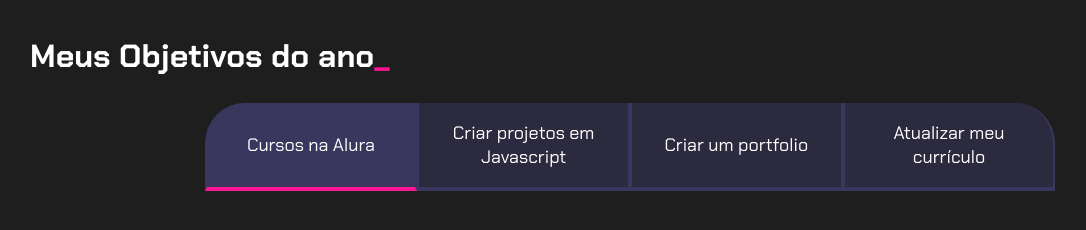
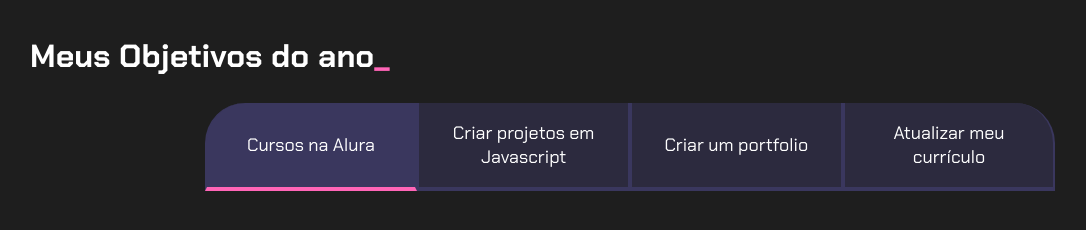
Before and after one commit to santiagoclara/Projeto-de-vida1.0, a plain HTML site: page js-projeto-de-vida-codigo-base/js-projeto-de-vida-codigo-base/index.html in a window 1280 px wide. Both pictures are taken after a click on the button "Cursos na Alura". Shown: the whole page, without its empty margins (10-1096 px from the left). Drawn offline with Linux system fonts and the light colour scheme.

Commit message:
Add files via upload

```diff
--- a/js-projeto-de-vida-codigo-base/js-projeto-de-vida-codigo-base/main.js
+++ b/js-projeto-de-vida-codigo-base/js-projeto-de-vida-codigo-base/main.js
@@ -1,5 +1,13 @@
 const botoes = document.querySelectorAll(".botao");
 
-for (let i=0;i <botoes.length;i++);{
-    console.log(i);
+for (let i=0;i <botoes.length;i++){
+    botoes[i].onclick = function(){
+
+        for (let j=0;j<botoes.length; j++) {
+            botoes[j].classList.remove("ativo");
+        }
+        botoes[i].classList.add("ativo");
+    }
+
+    console.log();
 }
--- a/js-projeto-de-vida-codigo-base/js-projeto-de-vida-codigo-base/style.css
+++ b/js-projeto-de-vida-codigo-base/js-projeto-de-vida-codigo-base/style.css
@@ -2,7 +2,7 @@
 
 :root {
     --cor-de-fundo: #1E1E1E;
-    --verde: 	#FF1493;
+    --verde: 	#ff65b7;
     --branco: #FFFFFF;
     --botao-ativo: #3A375E;
     --botao-inativo: rgba(58, 55, 94, 0.5);
```
